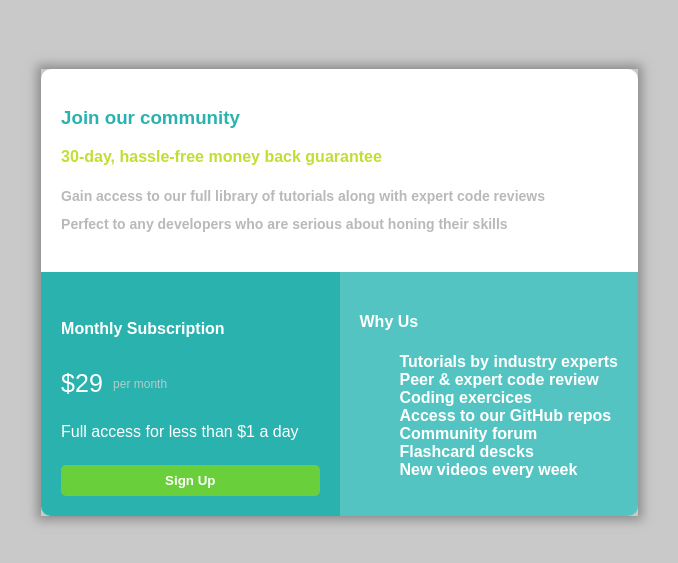
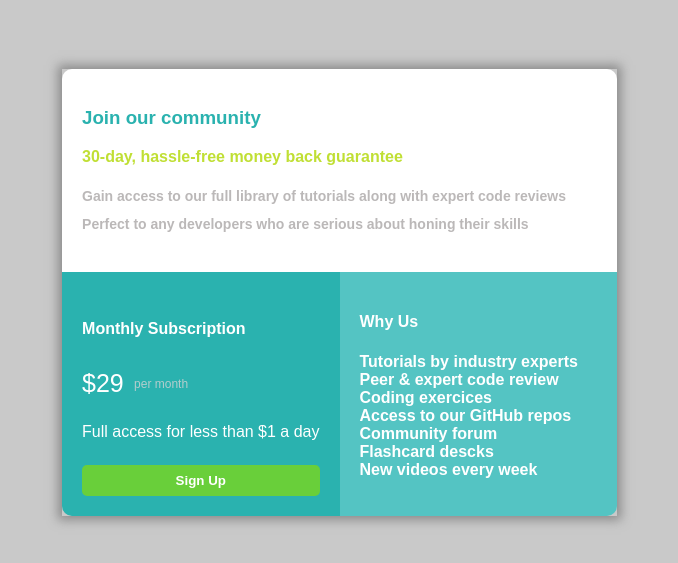
Before and after one commit to Melixe/Challange1, a plain HTML site: page index.html in a window 1280 px wide. Shown: the part 121-684 px from the top of the page, without its empty margins (329-1007 px from the left). Drawn offline with Linux system fonts and the light colour scheme.

Commit message:
Update index.html

```diff
--- a/index.html
+++ b/index.html
@@ -27,15 +27,15 @@
         </aside>
         <footer>
           <h4>Why Us</h4>
-          <dl>
-            <dd>Tutorials by industry experts</dd>
-            <dd>Peer & expert code review</dd>
-            <dd>Coding exercices</dd>
-            <dd>Access to our GitHub repos</dd>
-            <dd>Community forum</dd>
-            <dd>Flashcard descks</dd>
-            <dd>New videos every week</dd>
-          </dl>
+          <p class="detail">
+            Tutorials by industry experts<br/>
+            Peer & expert code review<br/>
+            Coding exercices<br/>
+            Access to our GitHub repos<br/>
+            Community forum<br/>
+            Flashcard descks<br/>
+            New videos every week
+          </p>
         </footer>
       </div>
     </main>
```
